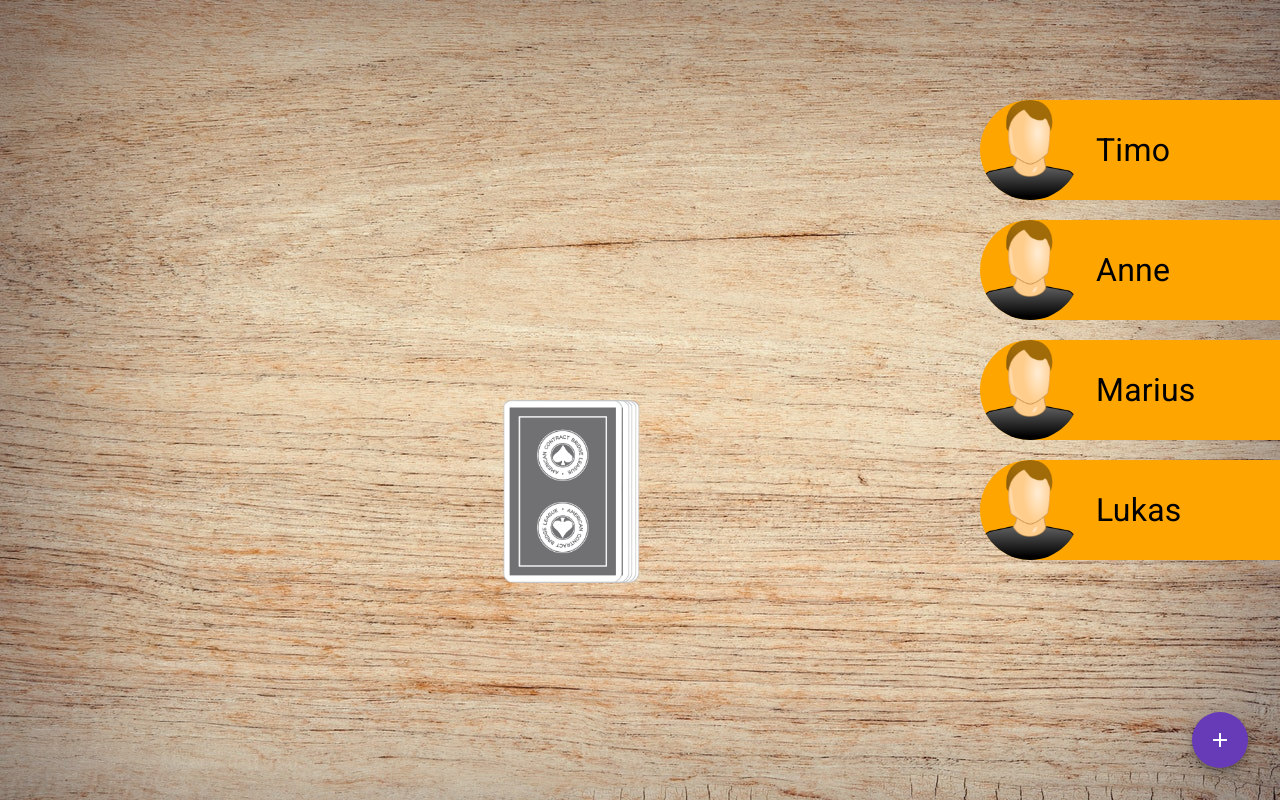
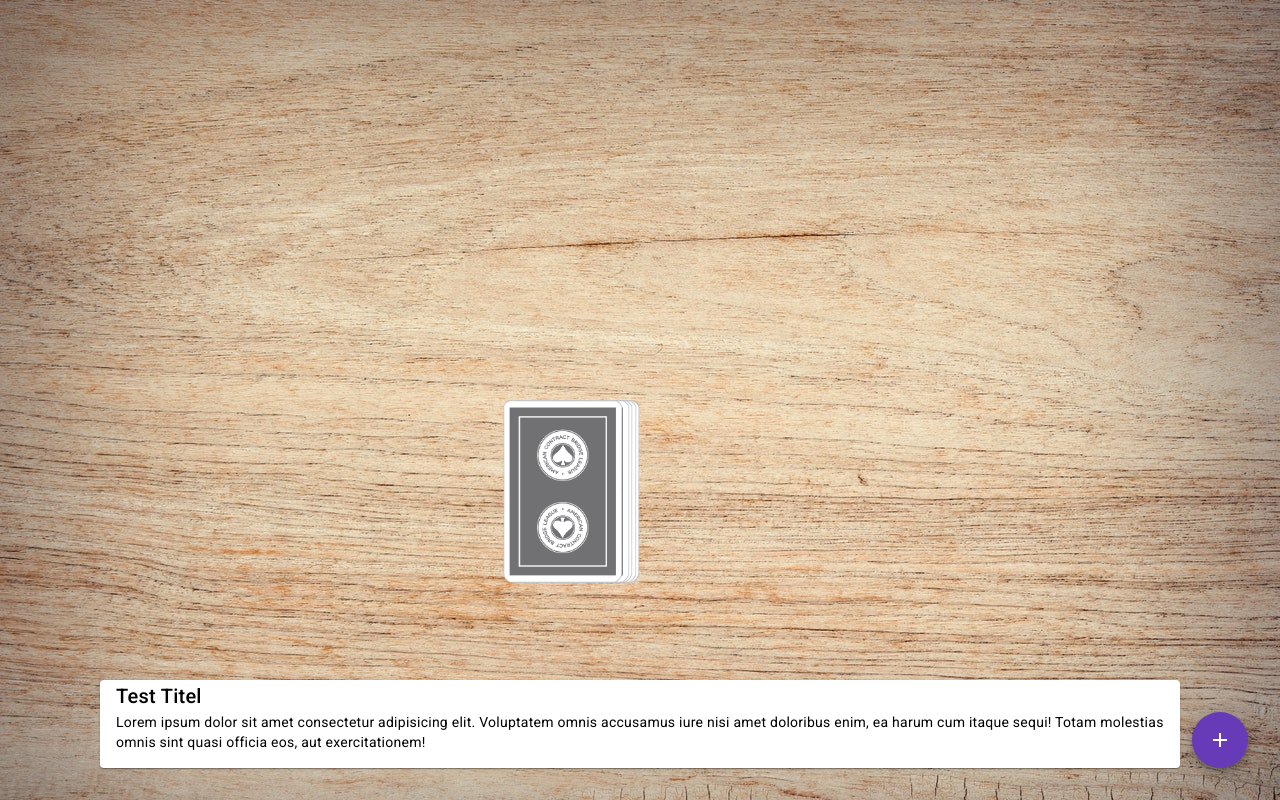
Before and after one commit to Timokinator/ringoffire, an Angular app: page /game in a window 1280 px wide. Built offline with nearby package versions, Linux system fonts and the light colour scheme.

Commit message:
before adding underscore to img-names

```diff
--- a/src/app/dialog-add-player/dialog-add-player.component.html
+++ b/src/app/dialog-add-player/dialog-add-player.component.html
@@ -8,5 +8,5 @@
 </div>
 <div mat-dialog-actions>
   <button mat-button (click)="onNoClick()">No Thanks</button>
-  <button mat-button [mat-dialog-close]="" cdkFocusInitial>Ok</button>
+  <button mat-button [mat-dialog-close]="name" cdkFocusInitial>Ok</button>
 </div>
--- /dev/null
+++ b/src/app/game-info/game-info.component.html
@@ -0,0 +1,6 @@
+<mat-card>
+    <mat-card-title style="padding-left: 16px;">Test Titel</mat-card-title>
+    <mat-card-content>Lorem ipsum dolor sit amet consectetur adipisicing elit. Voluptatem omnis accusamus iure nisi amet
+        doloribus enim, ea harum cum itaque sequi! Totam molestias omnis sint quasi officia eos, aut
+        exercitationem!</mat-card-content>
+</mat-card>
--- /dev/null
+++ b/src/app/game-info/game-info.component.ts
@@ -0,0 +1,40 @@
+import { Component, Input, OnChanges, OnInit } from '@angular/core';
+
+@Component({
+  selector: 'app-game-info',
+  templateUrl: './game-info.component.html',
+  styleUrls: ['./game-info.component.scss']
+})
+export class GameInfoComponent implements OnInit, OnChanges {
+  cardAction = [
+    { title: 'Waterfall', description: 'Everyone has to start drinking at the same time. As soon as player 1 stops drinking, player 2 may stop drinking. Player 3 may stop as soon as player 2 stops drinking, and so on.' },
+    { title: 'You', description: 'You decide who drinks' },
+    { title: 'Me', description: 'Congrats! Drink a shot!' },
+    { title: 'Category', description: 'Come up with a category (e.g. Colors). Each player must enumerate one item from the category.' },
+    { title: 'Bust a jive', description: 'Player 1 makes a dance move. Player 2 repeats the dance move and adds a second one. ' },
+    { title: 'Chicks', description: 'All girls drink.' },
+    { title: 'Heaven', description: 'Put your hands up! The last player drinks!' },
+    { title: 'Mate', description: 'Pick a mate. Your mate must always drink when you drink and the other way around.' },
+    { title: 'Thumbmaster', description: '' },
+    { title: 'Men', description: 'All men drink.' },
+    { title: 'Quizmaster', description: '' },
+    { title: 'Never have i ever...', description: 'Say something you nnever did. Everyone who did it has to drink.' },
+    { title: 'Rule', description: 'Make a rule. Everyone needs to drink when he breaks the rule.' },
+  ];
+
+  title = '';
+  description = '';
+
+  @Input() card: string;
+
+  ngOnInit(): void {
+
+  }
+
+  ngOnChanges(): void {
+    console.log(this.card);
+  }
+
+
+
+}
--- a/src/app/game/game.component.html
+++ b/src/app/game/game.component.html
@@ -1,5 +1,5 @@
-<app-player *ngFor="let player of game.players; let i = index;" [ngStyle]="{'top.px': 100 + (i * 120)}" [name]="player"
-    class="player-position"></app-player>
+<app-player *ngFor="let player of game.players; let i = index;" [ngStyle]="{'top.px': 100 + (i * 90)}"
+    [playerActive]="i == game.currentPlayer" [name]="player" class="player-position"></app-player>
 
 <div class="field">
 
@@ -21,6 +21,10 @@
 
 </div>
 
+<app-game-info [card]="currentCard" class="pin-bottom"></app-game-info>
+
+
+
 <button mat-fab color="primary" (click)="openDialog()" class="btn-add">
     <mat-icon>add</mat-icon>
-  </button>
+</button>
--- a/src/app/game/game.component.scss
+++ b/src/app/game/game.component.scss
@@ -71,3 +71,10 @@
     right: 32px;
     bottom: 32px;
 }
+
+.pin-bottom {
+    position: absolute;
+    bottom: 32px;
+    left: 100px;
+    right: 100px;
+}
--- a/src/app/game/game.component.ts
+++ b/src/app/game/game.component.ts
@@ -43,8 +43,8 @@
   openDialog(): void {
     const dialogRef = this.dialog.open(DialogAddPlayerComponent);
 
-    dialogRef.afterClosed().subscribe(result => {
-      console.log('The dialog was closed');
+    dialogRef.afterClosed().subscribe((name: string) => {
+      this.game.players.push(name);
     });
   }
 
--- a/src/app/player/player.component.html
+++ b/src/app/player/player.component.html
@@ -1,4 +1,4 @@
-<div class="player">
+<div class="player" [class.player-active]="playerActive">
     <img src="/assets/img/user/user-pic1.png" alt="">
     <span>{{ name }}</span>
 
--- a/src/app/player/player.component.scss
+++ b/src/app/player/player.component.scss
@@ -3,7 +3,7 @@
     display: flex;
     align-items: center;
     gap: 16px; //Junus über margin-left bei span gelöst
-    background-color: orange;
+    background-color: rgba(128, 128, 128, 0.9);
     border-radius: 50px 0 0 50px;
 
     span {
@@ -13,10 +13,15 @@
 
 
     img {
-        width: 100px;
-        height: 100px;
+        width: 70px;
+        height: 70px;
         object-fit: cover;
         border-radius: 100%;
     }
 
 }
+
+
+.player-active {
+    background-color: rgba(255, 166, 0, 0.9) !important;
+}
--- a/src/app/player/player.component.ts
+++ b/src/app/player/player.component.ts
@@ -7,7 +7,8 @@
 })
 export class PlayerComponent {
 
-@Input() name;
+  @Input() name: any;
+  @Input() playerActive: boolean = false;
 
 
 
--- a/src/models/game.ts
+++ b/src/models/game.ts
@@ -1,5 +1,5 @@
 export class Game {
-    public players: string[] = ['Timo', 'Anne', 'Marius', 'Lukas'];
+    public players: string[] = [];
     public stack: string[] = [];
     public playedCards: string[] = [];
     public currentPlayer: number = 0;
```
Also changed, not shown: src/app/app.module.ts (+8 -3 lines), src/app/game-info/game-info.component.scss (added), 1 other file (tests, documents, lock files or other folders).
